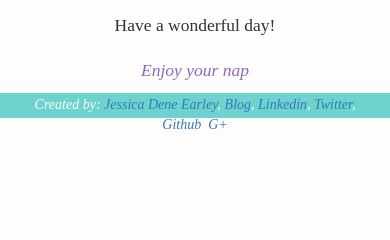
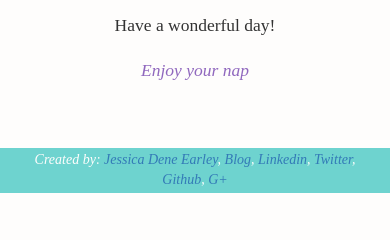
Before and after one commit to chatasweetie/Rideminder, a Flask app: template templates/thank_you.html in a window 390 px wide. Shown: the part 180-420 px from the top of the page. Run offline with Flask 2, Linux system fonts and the light colour scheme; the template is opened without the code that fills it, so the values that code supplies are empty; some libraries are stand-ins or nearby versions; some web fonts are replaced.

Commit message:
fixed footer and thank you padding for cell phone look

```diff
--- a/static/css/styling.css
+++ b/static/css/styling.css
@@ -88,6 +88,14 @@ body {
     color: #FEFDFC;
 }
 
+.padding {
+    height: 80px;
+}
+
+.footer-padding{
+    height: 45px;
+}
+
 .mar {
     margin-top: 2px;
     margin-bottom: 0;
--- a/templates/base.html
+++ b/templates/base.html
@@ -25,7 +25,7 @@
 
 
 </body>
-    <div class="container-fluid footer center">
+    <div class="container-fluid footer center footer-padding">
         <p class="navbar-brand mar center">Created by: <a href="https://chatasweetie.wordpress.com/about-me/">Jessica Dene Earley</a>,   <a href="https://chatasweetie.wordpress.com/">Blog</a>,   <a href="https://www.linkedin.com/in/jessicaearley">Linkedin</a>,  <a href="https://twitter.com/chatasweetie">Twitter</a>,  <a href="https://github.com/chatasweetie">Github</a>,   <a href="http://google.com/+JessicaEarleyChatasweetie">G+</a>   </p>
       </div>
     </div><!-- /.container-fluid -->
--- a/templates/thank_you.html
+++ b/templates/thank_you.html
@@ -19,7 +19,7 @@
 <div class="row">
   <div class="col-md-6 col-md-offset-3 center img">
   	<!-- <img src="static/sleepingdog.jpg" alt="Picture of a baby sleeping">  -->
-  	<p class="center"><em>Enjoy your nap<em> </p></div>
+  	<p class="center padding"><em>Enjoy your nap<em> </p></div>
 </div>
 
 {% endblock %}
```
